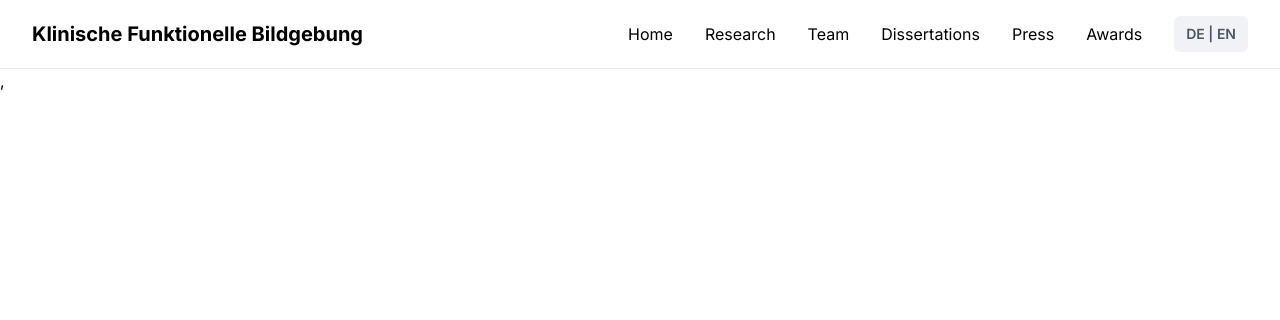
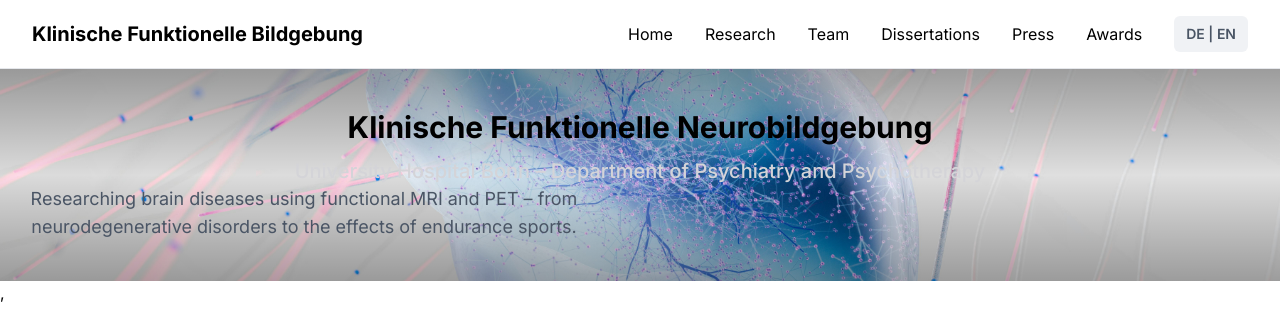
Before and after one commit to KushagraSharma10/Bonn-NeuroLab, a React (Vite) app: page / in a window 1280 px wide. Shown: the top 320 px of the page. Built offline with nearby package versions, Linux system fonts and the light colour scheme.

Commit message:
add HeroSection component and update Home page layout

```diff
--- a/src/App.jsx
+++ b/src/App.jsx
@@ -3,7 +3,7 @@ import Home from "./pages/Home";
 
 const App = () => {
   return (
-    <div>
+    <div className="w-full ">
       <Home />
     </div>
   );
--- /dev/null
+++ b/src/components/HeroSection.jsx
@@ -0,0 +1,22 @@
+import React from 'react'
+
+const HeroSection = () => {
+  return (
+    <div className='relative w-full  '>
+         <img
+        src="src/assets/hero.jpg"
+        alt=""
+        className='absolute w-full h-full object-cover z-[-2]'
+      />
+      {/* Overlay */}
+      <div className="absolute inset-0 bg-gradient-to-b from-black/30 via-transparent to-black/30 z-[-1]" />
+        <div className='text-center px-4 py-10'>
+            <h1 className='text-3xl font-[700]'>Klinische Funktionelle Neurobildgebung</h1>
+            <p className='text-lg md:text-xl font-medium text-zinc-300 mt-3'>University Hospital Bonn – Department of Psychiatry and Psychotherapy</p>
+            <p className='text-base md:text-lg text-gray-600 max-w-xl'>Researching brain diseases using functional MRI and PET – from neurodegenerative disorders to the effects of endurance sports.</p>
+        </div>
+    </div>
+  )
+}
+
+export default HeroSection
--- a/src/components/SidebarMenu.jsx
+++ b/src/components/SidebarMenu.jsx
@@ -16,7 +16,7 @@ const SidebarMenu = ({ isOpen, onClose }) => {
     <>
       {isOpen && (
         <div
-          className="fixed inset-0 sbg-black bg-opacity-10 backdrop-blur-[10px]  z-40"
+          className="fixed inset-0 bg-opacity-10 backdrop-blur-[10px] z-40"
           onClick={onClose}
         />
       )}
--- a/src/pages/Home.jsx
+++ b/src/pages/Home.jsx
@@ -1,10 +1,12 @@
 import React from "react";
 import Navbar from "../components/Navbar";
+import HeroSection from "../components/HeroSection";
 
 const Home = () => {
   return (
     <>
       <Navbar />
+      <HeroSection />
     </>
   );
 };
```
Also changed, not shown: src/assets/hero.jpg (added).
